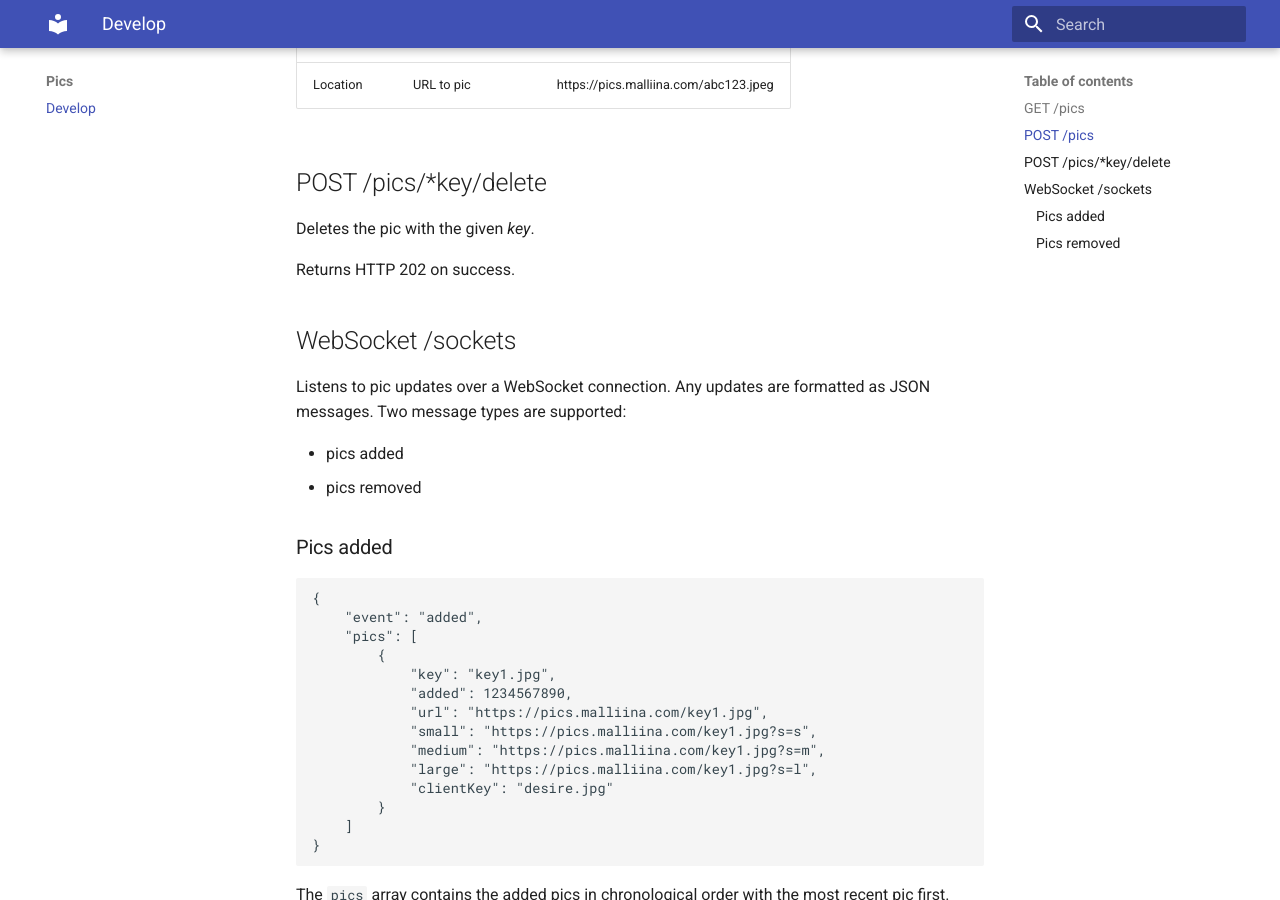
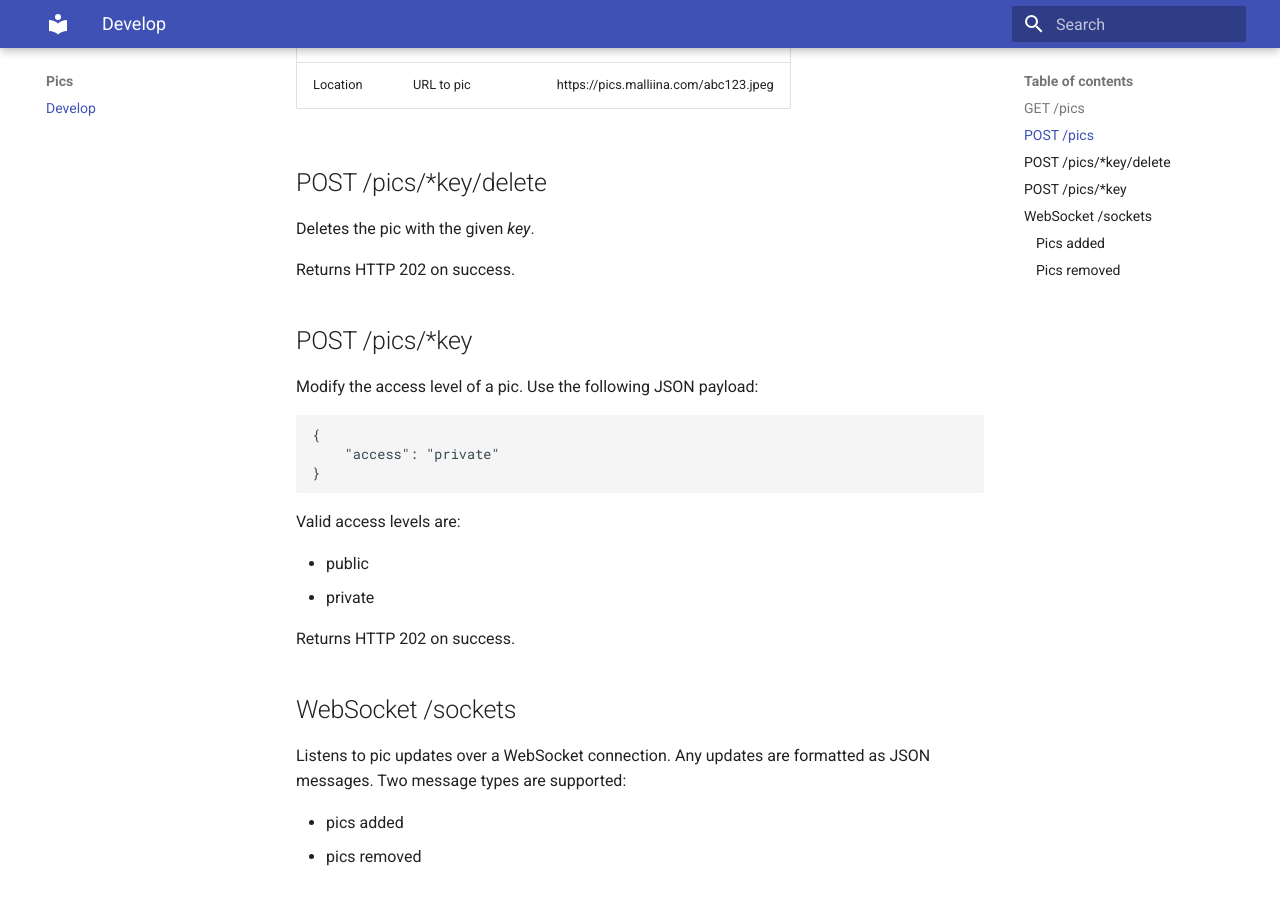
Before and after one commit to malliina/pics, an MkDocs documentation site: the page built from docs/index.md, in a window 1280 px wide and 900 px high, scrolled down 1042 px. Built offline with MkDocs 1.6.1 and Material for MkDocs 9.7.7, drawn with Linux system fonts in a browser that asks for light colours.

Commit message:
Add access level support

```diff
--- a/docs/index.md
+++ b/docs/index.md
@@ -21,10 +21,10 @@ The most recent images are first in the array.
 
 The following query parameters are supported:
 
-| Key | Meaning | Example
-|-----|---------|-------------------
-| limit | Maximum number of pics | 50
-| offset | Number of pics to drop | 0
+| Key    | Meaning                | Example |
+|--------|------------------------|---------|
+| limit  | Maximum number of pics | 50      |
+| offset | Number of pics to drop | 0       |
 
 ## POST /pics
 
@@ -32,14 +32,29 @@ Adds a new pic. Provide the pic in the payload of the request.
 
 The HTTP response includes the following headers:
 
-| Header | Meaning | Example
-|--------|---------|-------------------
-| X-Key | Key of uploaded pic | abc123.jpeg
-| Location | URL to pic | https://pics.malliina.com/abc123.jpeg
+| Header   | Meaning             | Example                               |
+|----------|---------------------|---------------------------------------|
+| X-Key    | Key of uploaded pic | abc123.jpeg                           |
+| Location | URL to pic          | https://pics.malliina.com/abc123.jpeg |
 
 ## POST /pics/*key/delete
 
 Deletes the pic with the given *key*.
+
+Returns HTTP 202 on success.
+
+## POST /pics/*key
+
+Modify the access level of a pic. Use the following JSON payload:
+
+    {
+        "access": "private"
+    }
+
+Valid access levels are:
+
+- public
+- private
 
 Returns HTTP 202 on success.
 
@@ -71,7 +86,7 @@ supported:
 The `pics` array contains the added pics in chronological order with the most recent pic first.
 
 All keys are non-null except the optional `clientKey` which the pic uploader can choose to
- provide when uploading the pic.
+provide when uploading the pic.
 
 ### Pics removed
 
```
Also changed, not shown: 17 other files.
